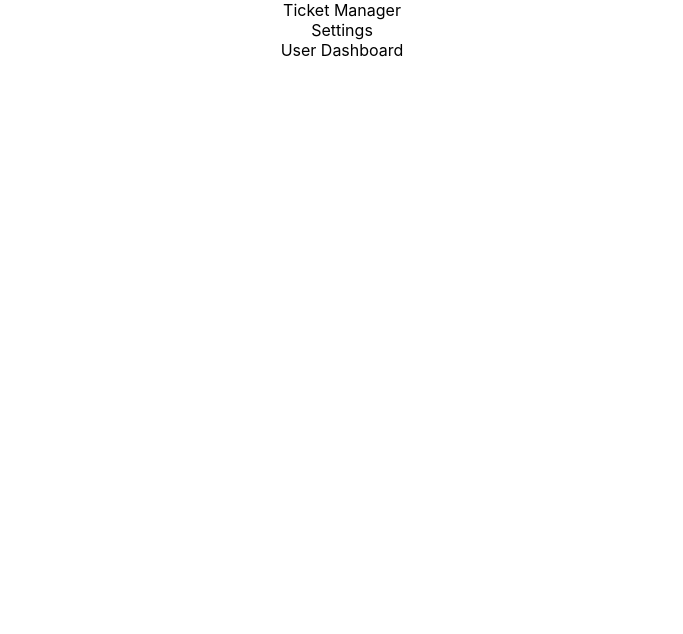
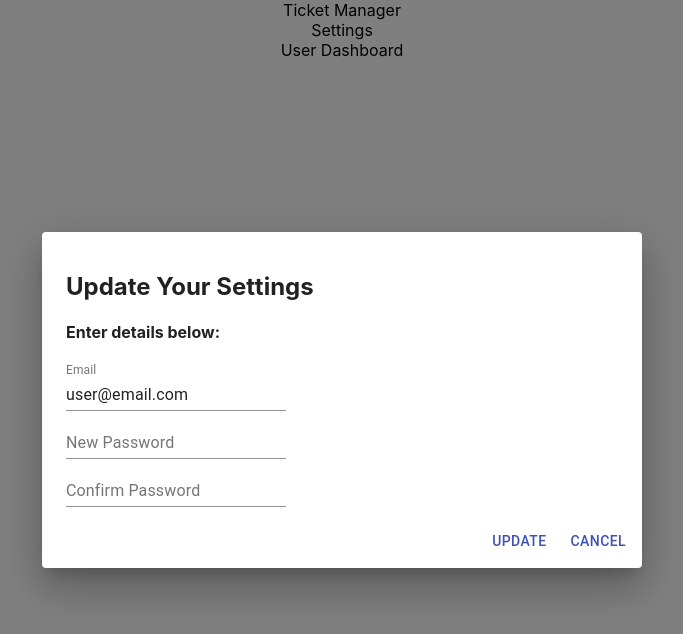
Before and after one commit to DevDeskQueue2/FrontEnd, a React (Create React App) app in the folder dev-desk-queue/: page /dashboard in a window 1280 px wide. Both pictures are taken after a click on the element "Settings". Shown: the top 634 px of the page, without its empty margins (298-981 px from the left). Built offline with nearby package versions, Linux system fonts and the light colour scheme.

Commit message:
user settings dialog setup

```diff
--- a/dev-desk-queue/src/components/Dashboard/Dashboard.js
+++ b/dev-desk-queue/src/components/Dashboard/Dashboard.js
@@ -1,5 +1,7 @@
 import React from 'react';
 import SideNavigation from './SideNavigation';
+import UserSettingsDialog from '../User/UserSettingsDialog';
+
 
 const Dashboard = props => {
 
@@ -14,16 +16,21 @@ const Dashboard = props => {
         }
     ]);
 
-    const [currentLink, setCurrentLink] = React.useState({value: '/dashboard'})
+    const [open, setOpen] = React.useState(false);
 
     const onLinkClick = to => {
         // this function is the callback for when a link is clicked
         if(to === '/settings') {
             //popup the dialog for editing the user settings
+            handleClickOpen();
         } else {
             props.history.push('/ticket-manager');
         }
     }
+
+    const handleClickOpen = () => {
+        setOpen(true);
+    };
 
     return (
         <div className='dashboard'>
@@ -32,6 +39,9 @@ const Dashboard = props => {
                 {/* determine what to render based on user type */}
                 User Dashboard
             </div>
+            <div className='job-dialog-container'>
+                <UserSettingsDialog email='user@email.com' open={open} handleClose={() => setOpen(false)} onUpdateUserSettingsRequest={(info) => console.log(info)}/>
+            </div>
         </div>
     )
 }
--- /dev/null
+++ b/dev-desk-queue/src/components/User/UserSettingsDialog.js
@@ -0,0 +1,72 @@
+import React from 'react';
+import Button from '@material-ui/core/Button';
+import TextField from '@material-ui/core/TextField';
+import Dialog from '@material-ui/core/Dialog';
+import DialogActions from '@material-ui/core/DialogActions';
+import DialogContent from '@material-ui/core/DialogContent';
+
+const UserSettingsDialog = props => {
+
+    const [info, setInfo] = React.useState({
+        email: props.email,
+        password: '',
+        confirmPassword: ''
+    })
+
+    const handleChange = evt => {
+        setInfo({
+            ...info,
+            [evt.target.name]: evt.target.value
+        })
+    }
+
+    const handleUpdateRequest = () => {
+        // this function will validate the user input, if password is '', do not update
+        props.onUpdateUserSettingsRequest(info);
+        props.handleClose();
+    }
+
+    return (
+        <Dialog open={props.open} onClose={() => props.handleClose} aria-labelledby="form-dialog-title" fullWidth='false' maxWidth='sm'>
+            <DialogContent>
+                <h2>Update Your Settings</h2>
+                <h4>Enter details below:</h4>
+                <TextField
+                    label='Email'
+                    type='text'
+                    name='email'
+                    value={info.email}
+                    onChange={(evt) => handleChange(evt)} />
+                <br />
+                <TextField
+                    label='New Password'
+                    type='password'
+                    name='password'
+                    value={info.password}
+                    onChange={(evt) => handleChange(evt)} />
+                <br />
+                <TextField
+                    label='Confirm Password'
+                    type='password'
+                    name='confirmPassword'
+                    value={info.confirmPassword}
+                    onChange={(evt) => handleChange(evt)} />
+
+            </DialogContent>
+
+            <DialogActions>
+
+                <Button onClick={() => handleUpdateRequest()} color="primary">
+                    Update
+                </Button>
+                <Button onClick={() => props.handleClose()} color="primary">
+                    Cancel
+                </Button>
+
+            </DialogActions>
+
+        </Dialog>
+    )
+}
+
+export default UserSettingsDialog;
```
